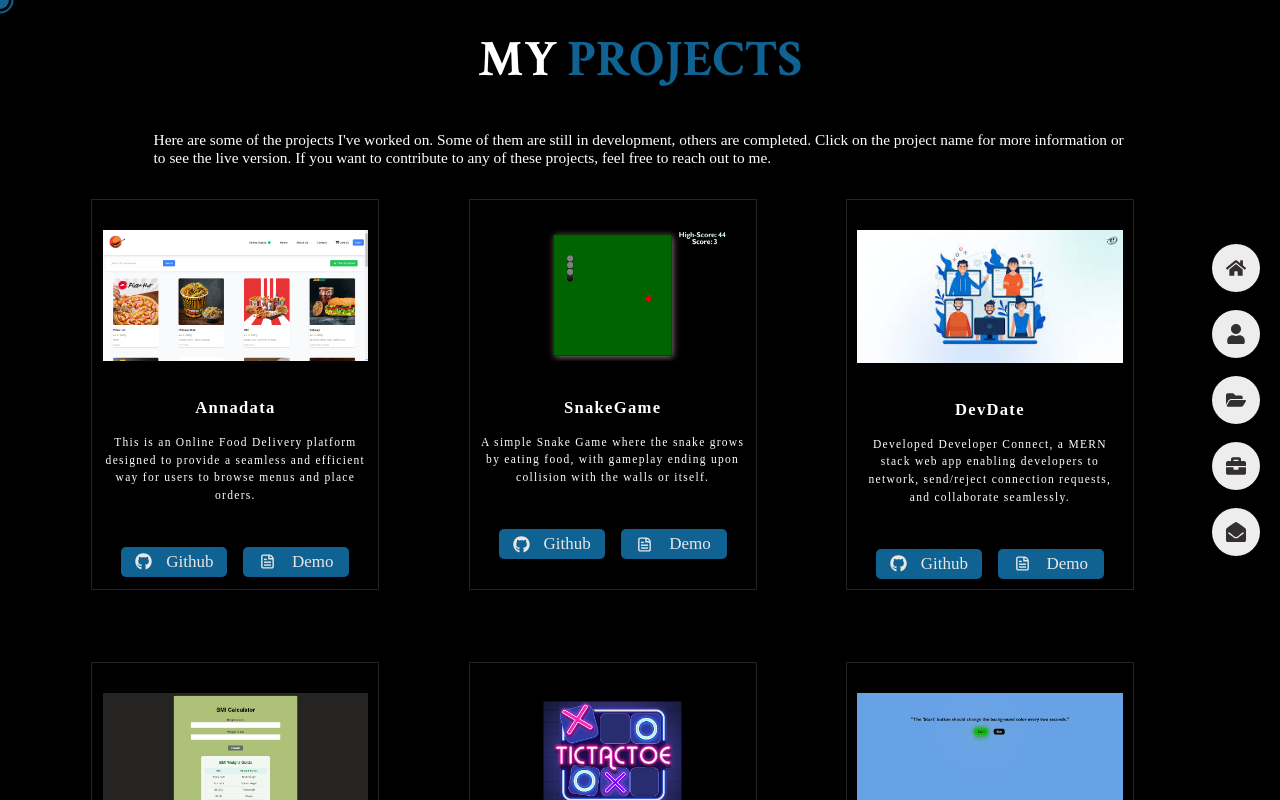
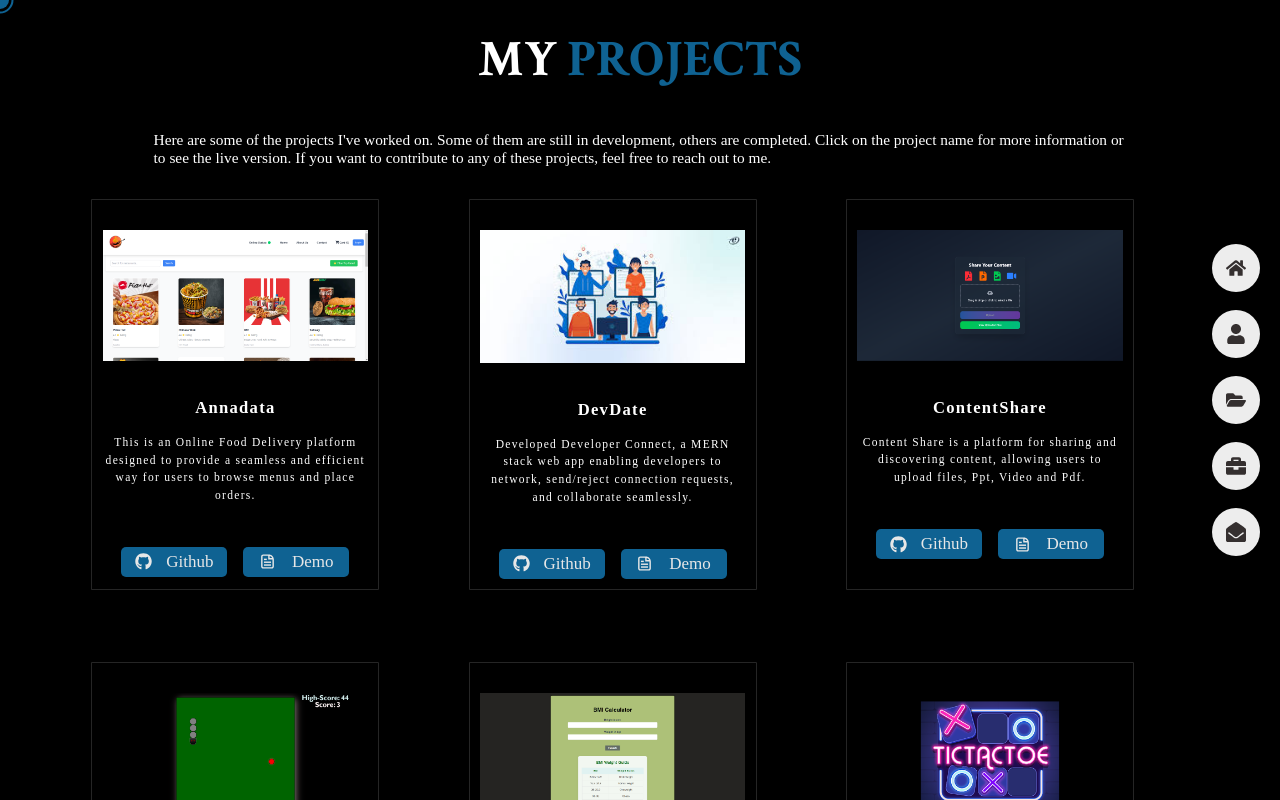
Before and after one commit to nitin-04/Personal-Portfolio, a React (Vite) app: page /portfolio in a window 1280 px wide. Shown: the top 800 px of the page. Built offline with nearby package versions, Linux system fonts and the light colour scheme; a web font is replaced by a local one.

Commit message:
feat: add ContentShare project and associated image; update Projects and ProjectBox components for new project details

```diff
--- a/src/pages/portfolio/Projects.jsx
+++ b/src/pages/portfolio/Projects.jsx
@@ -1,35 +1,34 @@
-import ProjectBox from '../../pages/portfolio/ProtfolioBox';
-import './portfolio.css'
-import annadata from '../../assets/annadata.png';
-import bgChanger from '../../assets/bg_changer.png';
-import bmi from '../../assets/bmi.png';
-import colorswitch from '../../assets/colorswitch.png';
-import comingsoon from '../../assets/comingsoon.png';
-import rps from '../../assets/rps.png';
-import snakegame from '../../assets/snakegame.png';
-import ttt from '../../assets/ttt.png';
-import devdate from '../../assets/devdate.jpg';
-
-
+import ProjectBox from "../../pages/portfolio/ProtfolioBox";
+import "./portfolio.css";
+import annadata from "../../assets/annadata.png";
+import bgChanger from "../../assets/bg_changer.png";
+import bmi from "../../assets/bmi.png";
+import colorswitch from "../../assets/colorswitch.png";
+import comingsoon from "../../assets/comingsoon.png";
+import rps from "../../assets/rps.png";
+import snakegame from "../../assets/snakegame.png";
+import ttt from "../../assets/ttt.png";
+import devdate from "../../assets/devdate.jpg";
+import share from "../../assets/share.png";
 
 const Projects = () => {
   return (
-    <section className='section'>
-
+    <section className="section">
       <h2 className="title">
         MY <span>PROJECTS</span>
       </h2>
 
-      <p className='para'>
+      <p className="para">
         {` Here are some of the projects I've worked on. Some of them are still in development, others are completed.
         Click on the project name for more information or to see the live version.
         If you want to contribute to any of these projects, feel free to reach out to me.`}
       </p>
 
-      <div className='project'>
+      <div className="project">
         <ProjectBox projectPhoto={annadata} projectName="Annadata" />
+        <ProjectBox projectPhoto={devdate} projectName="DevDate" />
+        <ProjectBox projectPhoto={share} projectName="ContentShare" />
         <ProjectBox projectPhoto={snakegame} projectName="SnakeGame" />
-        <ProjectBox projectPhoto={devdate} projectName="DevDate" />
         <ProjectBox projectPhoto={bmi} projectName="BMI" />
         <ProjectBox projectPhoto={ttt} projectName="TicTacToe" />
         <ProjectBox projectPhoto={bgChanger} projectName="BgChanger" />
@@ -37,9 +36,8 @@ const Projects = () => {
         <ProjectBox projectPhoto={rps} projectName="RockPaperScissor" />
         <ProjectBox projectPhoto={comingsoon} projectName="Comingsoon" />
       </div>
+    </section>
+  );
+};
 
-    </section>
-  )
-}
-
-export default Projects
+export default Projects;
--- a/src/pages/portfolio/ProtfolioBox.jsx
+++ b/src/pages/portfolio/ProtfolioBox.jsx
@@ -1,82 +1,97 @@
-
 import { FaGithub } from "react-icons/fa";
 import { CgFileDocument } from "react-icons/cg";
-import PropTypes from 'prop-types';
-
+import PropTypes from "prop-types";
 
 const ProjectBox = ({ projectPhoto, projectName }) => {
   const desc = {
-    AnnadataDesc: "This is an Online Food Delivery platform designed to provide a seamless and efficient way for users to browse menus and place orders.",
+    AnnadataDesc:
+      "This is an Online Food Delivery platform designed to provide a seamless and efficient way for users to browse menus and place orders.",
     AnnadataGithub: "https://github.com/nitin-04/Annadata",
-    AnnadataWebsite: "https://drive.google.com/file/d/1XzUqj_syzqxTD083xRY7mSHtS4kSStd2/view",
+    AnnadataWebsite:
+      "https://drive.google.com/file/d/1XzUqj_syzqxTD083xRY7mSHtS4kSStd2/view",
 
-    SnakeGameDesc: "A simple Snake Game where the snake grows by eating food, with gameplay ending upon collision with the walls or itself.",
-    SnakeGameGithub: "https://github.com/nitin-04/snakeGame",
-    SnakeGameWebsite: "https://snake-game-sg.vercel.app/",
-
-    DevDateDesc: "Developed Developer Connect, a MERN stack web app enabling developers to network, send/reject connection requests, and collaborate seamlessly.",
+    DevDateDesc:
+      "Developed Developer Connect, a MERN stack web app enabling developers to network, send/reject connection requests, and collaborate seamlessly.",
     DevDateGithub: "https://github.com/nitin-04/DevDate-web",
     DevDateWebsite: "",
 
-    BMIDesc: "BMI Calculator: Enter height and weight to calculate BMI and get categorized results: Underweight, Normal, Overweight, or Obese.",
+    ContentShareDesc:
+      "Content Share is a platform for sharing and discovering content, allowing users to upload files, Ppt, Video and Pdf.",
+    ContentShareGithub: "https://github.com/nitin-04/ContentShare-Web",
+    ContentShareWebsite: "https://content-share-web.vercel.app/",
+
+    SnakeGameDesc:
+      "A simple Snake Game where the snake grows by eating food, with gameplay ending upon collision with the walls or itself.",
+    SnakeGameGithub: "https://github.com/nitin-04/snakeGame",
+    SnakeGameWebsite: "https://snake-game-sg.vercel.app/",
+    BMIDesc:
+      "BMI Calculator: Enter height and weight to calculate BMI and get categorized results: Underweight, Normal, Overweight, or Obese.",
     BMIGithub: "https://github.com/nitin-04/bmi",
     BMIWebsite: "https://bmi-dusky-omega.vercel.app",
 
-    BgChangerDesc: "A background changer built with JavaScript featuring Start and Stop buttons. Press Start to change the background color every 2 seconds and Stop to pause the effect.",
+    BgChangerDesc:
+      "A background changer built with JavaScript featuring Start and Stop buttons. Press Start to change the background color every 2 seconds and Stop to pause the effect.",
     BgChangerGithub: "https://github.com/nitin-04/Unlimited-background-colors",
     BgChangerWebsite: "https://unlimited-background-colors.vercel.app/",
 
-    ColorSwitchDesc: "A Color Switcher built with JavaScript that changes the background based on the selected color, providing a simple and interactive user experience.",
+    ColorSwitchDesc:
+      "A Color Switcher built with JavaScript that changes the background based on the selected color, providing a simple and interactive user experience.",
     ColorSwitchGithub: "https://github.com/nitin-04/color-switch  ",
     ColorSwitchWebsite: "https://color-switch-five.vercel.app/",
 
-    TicTacToeDesc: "A dynamic Tic Tac Toe game using JavaScript, featuring a 3x3 grid with real-time win, loss, and draw detection.",
+    TicTacToeDesc:
+      "A dynamic Tic Tac Toe game using JavaScript, featuring a 3x3 grid with real-time win, loss, and draw detection.",
     TicTacToeGithub: "https://github.com/nitin-04/TicTacToe",
     TicTacToeWebsite: "https://tic-tac-toe-eight-lovat.vercel.app/",
 
-    RockPaperScissorDesc: "A single-player Rock-Paper-Scissors game where the player competes against the computer. The computer makes random choices.",
+    RockPaperScissorDesc:
+      "A single-player Rock-Paper-Scissors game where the player competes against the computer. The computer makes random choices.",
     RockPaperScissorGithub: "https://github.com/nitin-04/RPS",
     RockPaperScissorWebsite: "https://rps-bice-five.vercel.app/",
 
     // CommingsoonDesc: "",
     // ComingsoonGithub: "",
     // ComingsoonWebsite: "",
+  };
 
-  }
-
-  let show = '';
-  if (desc[projectName + 'Github'] === "") {
+  let show = "";
+  if (desc[projectName + "Github"] === "") {
     show = "none";
   }
 
   return (
-    <div className='projectBox'>
-      <img className='projectPhoto' src={projectPhoto} alt="Project display" />
+    <div className="projectBox">
+      <img className="projectPhoto" src={projectPhoto} alt="Project display" />
       <div>
         <br />
         <h3 className="project_name">{projectName}</h3>
         <br />
-        <div className="projectDesc">
-          {desc[projectName + 'Desc']}
-        </div>
+        <div className="projectDesc">{desc[projectName + "Desc"]}</div>
         <br />
 
-        <a style={{ display: show }} href={desc[projectName + 'Github']} target='_blank'>
-          <button className='projectbtn'><FaGithub /> Github</button>
+        <a
+          style={{ display: show }}
+          href={desc[projectName + "Github"]}
+          target="_blank"
+        >
+          <button className="projectbtn">
+            <FaGithub /> Github
+          </button>
         </a>
 
-        <a href={desc[projectName + 'Website']} target='_blank'>
-          <button className='projectbtn'><CgFileDocument /> Demo</button>
+        <a href={desc[projectName + "Website"]} target="_blank">
+          <button className="projectbtn">
+            <CgFileDocument /> Demo
+          </button>
         </a>
       </div>
     </div>
-  )
-}
+  );
+};
 
 ProjectBox.propTypes = {
   projectPhoto: PropTypes.string.isRequired,
-  projectName: PropTypes.string.isRequired
+  projectName: PropTypes.string.isRequired,
 };
 
-
 export default ProjectBox;
```
Also changed, not shown: src/assets/share.png (added), src/pages/experience/experience.css (line endings or trailing spaces).
